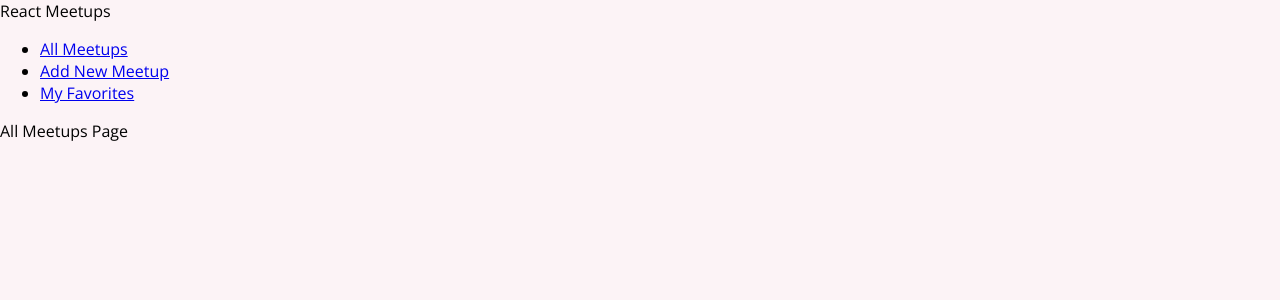
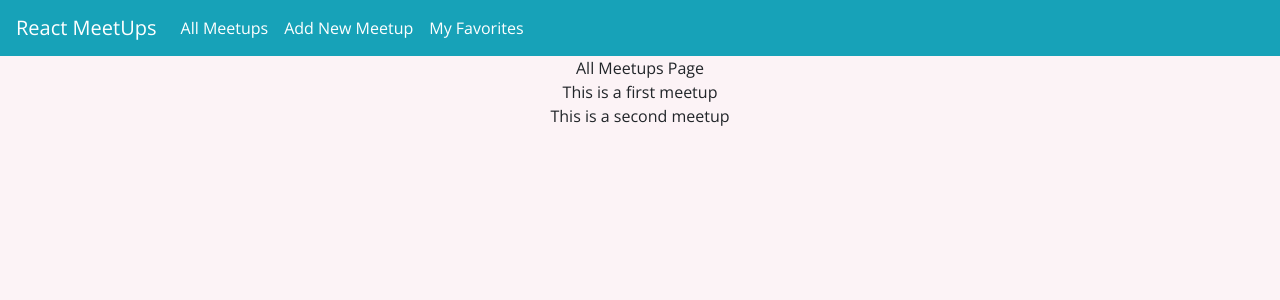
Before and after one commit to jvpink200/meetupProject, a React (Create React App) app: page / in a window 1280 px wide. Shown: the top 300 px of the page. Built offline with nearby package versions, Linux system fonts and the light colour scheme.

Commit message:
dummy data added

```diff
--- a/package.json
+++ b/package.json
@@ -8,6 +8,8 @@
     "@testing-library/user-event": "^12.1.10",
     "add": "^2.0.6",
     "bootstrap": "4.5.2",
+    "jquery": "^3.6.0",
+    "popper.js": "^1.16.1",
     "react": "^17.0.2",
     "react-dom": "^17.0.2",
     "react-popper": "1.3.6",
--- a/src/App.js
+++ b/src/App.js
@@ -9,7 +9,7 @@ import MainNavigation from "./components/layout/MainNavigation";
 
 function App() {
   return (
-    <div>
+    <div className="text-center">
       <MainNavigation />
       <Switch>
         <Route path="/" exact>
--- a/src/components/layout/MainNavigation.js
+++ b/src/components/layout/MainNavigation.js
@@ -4,22 +4,40 @@ import { Link } from "react-router-dom";
 
 function MainNavigation() {
   return (
-    <header>
-      <div>React Meetups</div>
-      <nav>
-        <ul>
+    <nav className="navbar navbar-expand-lg navbar-dark bg-info">
+      <span class="navbar-brand mb-0 h1">React MeetUps</span>
+      <button
+        className="navbar-toggler"
+        type="button"
+        data-toggle="collapse"
+        data-target="#navbarSupportedContent"
+        aria-controls="navbarSupportedContent"
+        aria-expanded="false"
+        aria-label="Toggle navigation"
+      >
+        <span className="navbar-toggler-icon"></span>
+      </button>
+
+      <div className="collapse navbar-collapse" id="navbarSupportedContent">
+        <ul className="navbar-nav mr-auto">
           <li>
-            <Link to="/">All Meetups</Link>
+            <Link to="/" className="li-links px-2">
+              All Meetups
+            </Link>
           </li>
           <li>
-            <Link to="/new-meetup">Add New Meetup</Link>
+            <Link to="/new-meetup" className="li-links px-2">
+              Add New Meetup
+            </Link>
           </li>
           <li>
-            <Link to="/favorites">My Favorites</Link>
+            <Link to="/favorites" className="li-links px-2">
+              My Favorites
+            </Link>
           </li>
         </ul>
-      </nav>
-    </header>
+      </div>
+    </nav>
   );
 }
 
--- a/src/index.css
+++ b/src/index.css
@@ -21,3 +21,13 @@ h2 {
   font-size: 1.5rem;
   color: #2c292b;
 }
+
+.li-links {
+    text-decoration:none;
+    color:white;
+}
+
+.li-links:hover {
+    color:skyblue;
+    text-decoration:none;
+}
--- a/src/index.js
+++ b/src/index.js
@@ -1,7 +1,8 @@
 import React from "react";
+import "bootstrap/dist/js/bootstrap.bundle.min";
+import "bootstrap/dist/css/bootstrap.min.css";
 import ReactDOM from "react-dom";
 import { BrowserRouter } from "react-router-dom";
-
 import "./index.css";
 import App from "./App";
 
--- a/src/pages/AllMeetUps.js
+++ b/src/pages/AllMeetUps.js
@@ -1,7 +1,40 @@
 import React from "react";
 
+
+
+const DUMMY_DATA = [
+  {
+    id: "m1",
+    title: "This is a first meetup",
+    image:
+      "https://upload.wikimedia.org/wikipedia/commons/thumb/d/d3/Stadtbild_M%C3%BCnchen.jpg/2560px-Stadtbild_M%C3%BCnchen.jpg",
+    address: "Meetupstreet 5, 12345 Meetup City",
+    description:
+      "This is a first, amazing meetup which you definitely should not miss. It will be a lot of fun!",
+  },
+  {
+    id: "m2",
+    title: "This is a second meetup",
+    image:
+      "https://upload.wikimedia.org/wikipedia/commons/thumb/d/d3/Stadtbild_M%C3%BCnchen.jpg/2560px-Stadtbild_M%C3%BCnchen.jpg",
+    address: "Meetupstreet 5, 12345 Meetup City",
+    description:
+      "This is a first, amazing meetup which you definitely should not miss. It will be a lot of fun!",
+  },
+];
+
 function AllMeetupsPage() {
-  return <div>All Meetups Page</div>;
+  let allMeetUps = DUMMY_DATA.map((meetup)=> {
+    return (
+      <div key={meetup.id}>{meetup.title}</div>
+    )
+  })
+  return (
+      <div>
+        All Meetups Page
+        <p>{allMeetUps}</p>
+      </div>
+    )
 }
 
 export default AllMeetupsPage;
```
Also changed, not shown: 1 other file (tests, documents, lock files or other folders).
